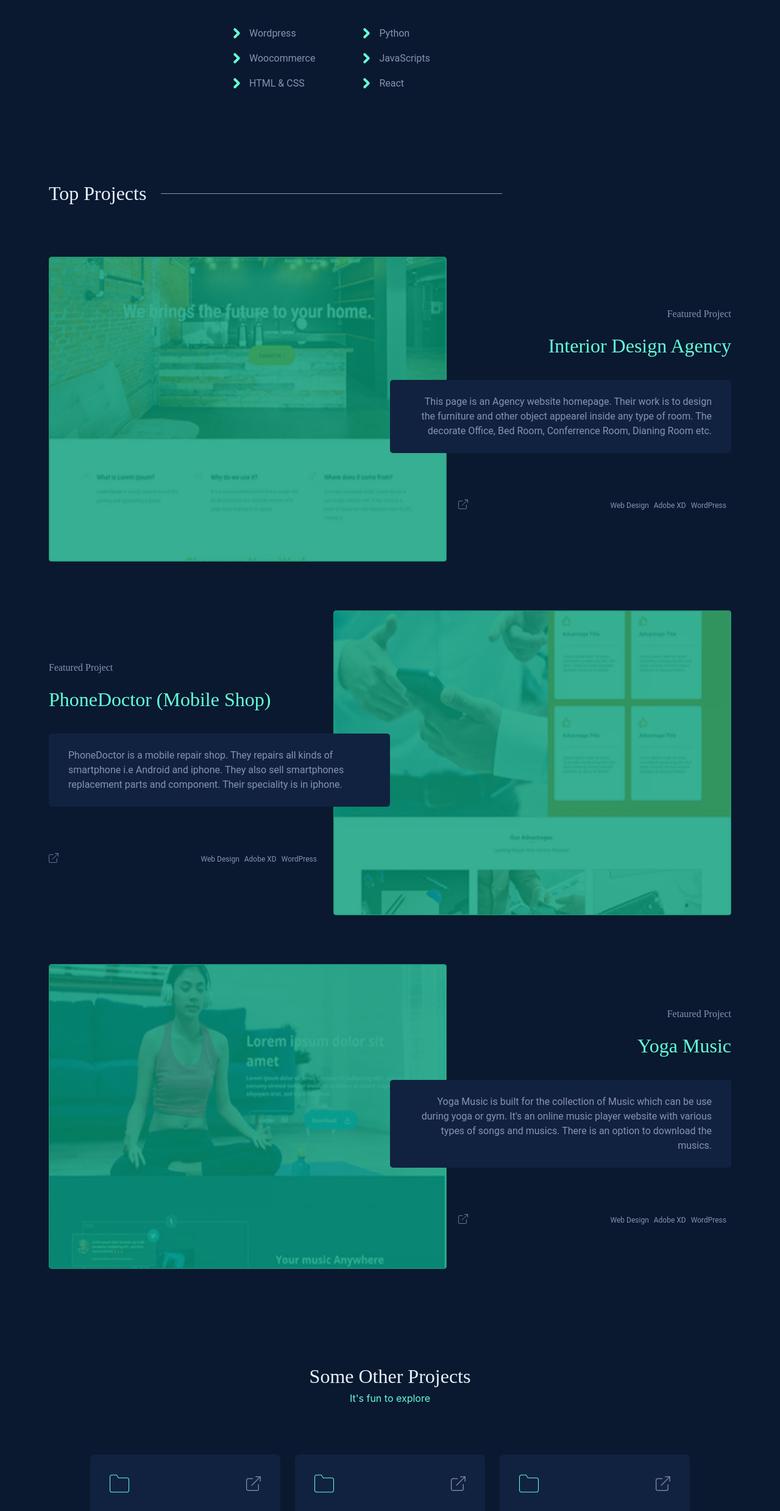
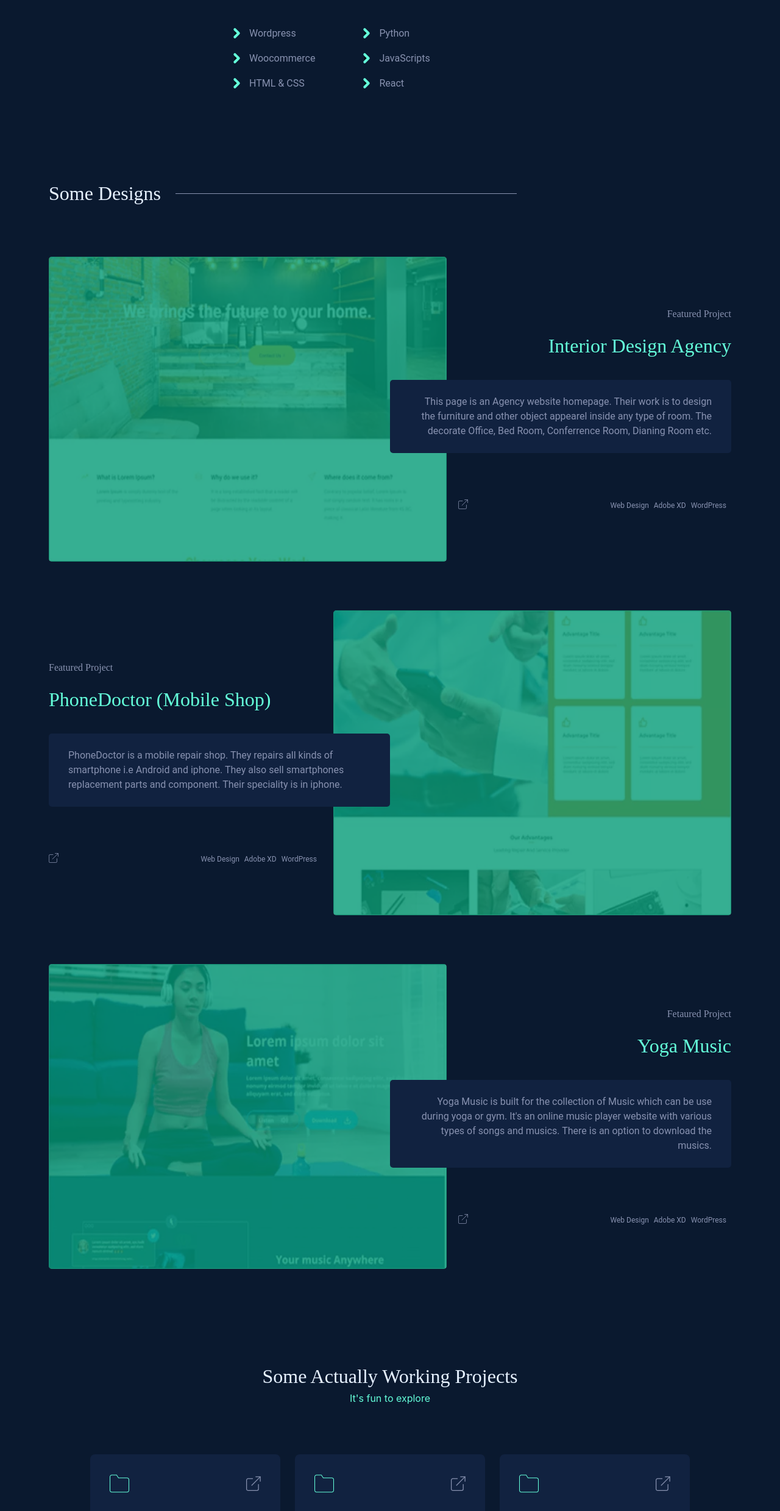
Before and after one commit to sreenathkumar/portfolio, a React (Create React App) app: page / in a window 1280 px wide. Shown: the part 1355-3833 px from the top of the page at 61% size. Built offline with nearby package versions, Linux system fonts and the light colour scheme.

Commit message:
fix: rename some heading

```diff
--- a/src/components/AllProjects.tsx
+++ b/src/components/AllProjects.tsx
@@ -36,7 +36,7 @@ export default function AllProjects() {
    return (
       <div className='flex flex-col justify-center px-6 mb-28 md:mb-32 md:px-20' id="projects">
          <div className="textandline flex flex-col justify-center items-center mb-10">
-            <h3>Some Other Projects</h3>
+            <h3>Some Actually Working Projects</h3>
             <p className='text-base'>It's fun to explore</p>
          </div>
 
--- a/src/components/FeaturedProjects.tsx
+++ b/src/components/FeaturedProjects.tsx
@@ -42,7 +42,7 @@ export default function FeaturedProjects() {
 
       <div className='container px-6 mb-28 mx-auto md:px-20' id="featured">
          <div className="textandline flex mb-10 items-center">
-            <h3>Top Projects</h3>
+            <h3>Some Designs</h3>
             <div className="hl"></div>
          </div>
          <div className="fproject_container md:flex md:flex-col">
```
